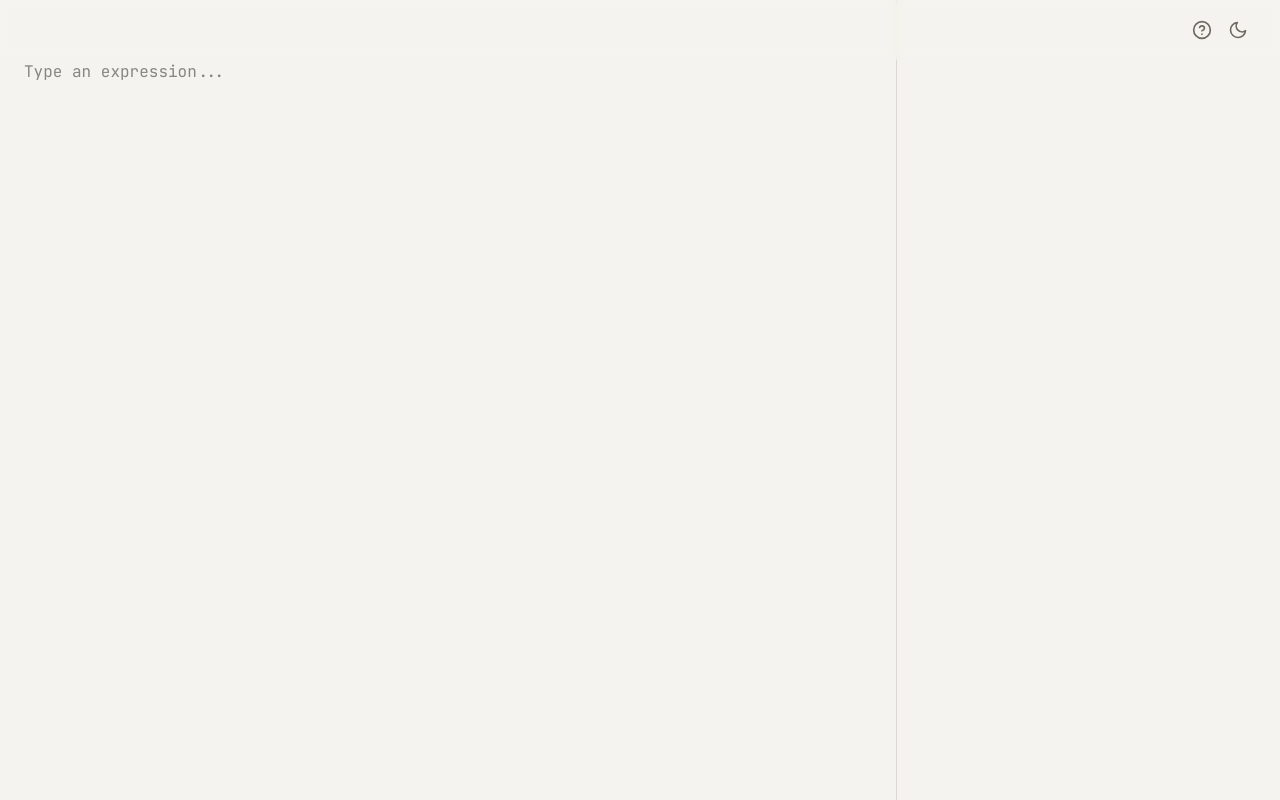
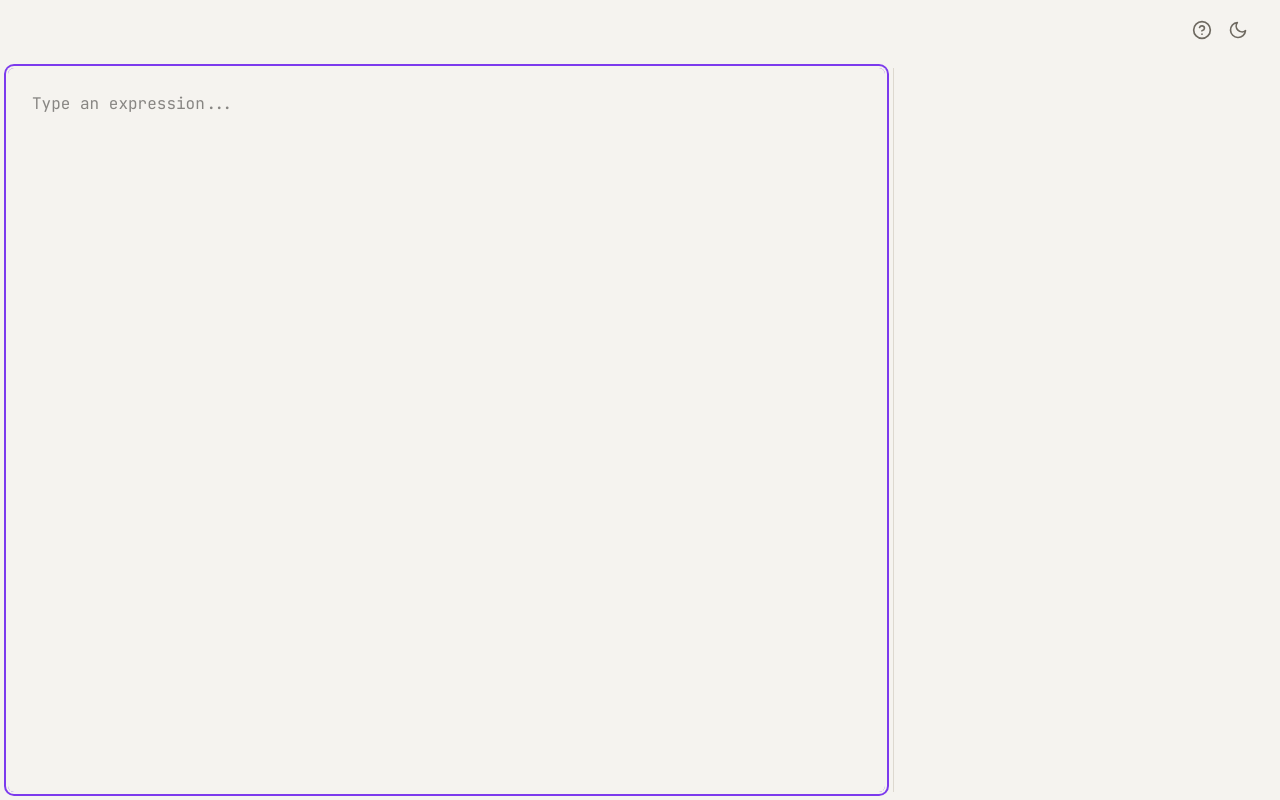
Before and after one commit to danielakl/quick-calc, a Next.js app: page / in a window 1280 px wide. Built offline with nearby package versions, Linux system fonts and the light colour scheme.

Commit message:
Refactor calc header

```diff
--- a/src/components/Calculator.tsx
+++ b/src/components/Calculator.tsx
@@ -1,12 +1,6 @@
 "use client";
 
-import {
-  useState,
-  useRef,
-  useCallback,
-  useEffect,
-  useSyncExternalStore,
-} from "react";
+import { useState, useRef, useCallback, useEffect, useSyncExternalStore } from "react";
 import { useCalcStore, initFromURL } from "@/stores/useCalcStore";
 import { initTheme } from "@/stores/useThemeStore";
 import HelpModal from "./HelpModal";
@@ -33,8 +27,7 @@ export default function Calculator() {
 
   const handleScroll = useCallback((e: React.UIEvent<HTMLElement>) => {
     const source = e.currentTarget;
-    const target =
-      source === textareaRef.current ? resultsRef.current : textareaRef.current;
+    const target = source === textareaRef.current ? resultsRef.current : textareaRef.current;
     if (target) {
       target.scrollTop = source.scrollTop;
     }
@@ -64,23 +57,18 @@ export default function Calculator() {
     }
   }, [hasResults]);
 
-  if (!hydrated) {
   return (
-      <div className="flex h-screen items-center justify-center bg-background">
-        <div className="text-muted font-sans text-sm">Loading...</div>
-      </div>
-    );
-  }
-
-  return (
-    <div className="relative flex h-screen bg-background font-sans">
-      <header className="absolute inset-x-0 top-0 z-10 flex items-center justify-end bg-background/30 px-6 py-3 backdrop-blur-xs">
+    <div className="flex h-screen flex-col bg-background font-sans">
+      {hydrated ? (
+        <>
+          <header className="flex justify-end px-6 py-3">
             <HelpModal />
             <ThemeToggle />
           </header>
 
+          <div className="flex min-h-0 flex-1 gap-2 p-2">
             {/* Input area */}
-      <div className="relative min-w-0 flex-1">
+            <div className="min-w-0 flex-1">
               <textarea
                 id="calc-input"
                 data-testid="calc-input"
@@ -90,7 +78,7 @@ export default function Calculator() {
                 onChange={(e) => setText(e.target.value)}
                 onScroll={handleScroll}
                 onFocus={() => setPreviewMode(true)}
-          className="hide-scrollbar absolute inset-0 h-full w-full overflow-x-auto overflow-y-scroll whitespace-nowrap bg-transparent px-6 pb-6 pt-[calc(0.75rem*2+2.25rem)] font-mono text-base leading-6 text-foreground caret-caret selection:bg-selection transition-colors duration-150 ease-in-out focus:outline-none focus:ring-2 focus:ring-accent focus:ring-offset-2 focus:ring-offset-background"
+                className="rounded-md hide-scrollbar h-full w-full overflow-x-auto overflow-y-scroll whitespace-nowrap bg-transparent p-6 font-mono text-base leading-6 text-foreground caret-caret selection:bg-selection transition-colors duration-150 ease-in-out focus:outline-none focus:ring-2 focus:ring-accent focus:ring-offset-2 focus:ring-offset-background"
                 placeholder="Type an expression..."
                 aria-label="Calculator input"
                 wrap="off"
@@ -102,15 +90,14 @@ export default function Calculator() {
             {/* Results panel — overlay on mobile, in-flow on desktop */}
             <div
               onClick={() => previewMode && setPreviewMode(false)}
-        className={`flex sm:relative sm:inset-auto overflow-hidden bg-background transition-[width,opacity] duration-300 ease-in-out ${
-          previewMode ? "w-[30%]" : "absolute right-0 top-0 bottom-0 w-4/5"
+              className={`overflow-hidden border-l border-border transition-[width,opacity] duration-300 ease-in-out ${
+                previewMode ? "w-[30%]" : "w-4/5"
               }`}
             >
-        <div className="w-px shrink-0 bg-border" />
               <div
                 ref={resultsRef}
                 data-testid="calc-results"
-          className="min-w-0 flex-1 overflow-y-auto px-6 pb-6 pt-[calc(0.75rem*2+2.25rem)] font-mono text-base leading-6"
+                className="h-full overflow-y-auto p-6 font-mono text-base leading-6"
                 onScroll={handleScroll}
               >
                 {paddedResults.map((result, i) => (
@@ -119,5 +106,10 @@ export default function Calculator() {
               </div>
             </div>
           </div>
+        </>
+      ) : (
+        <div className="text-muted m-auto text-sm">Loading...</div>
+      )}
+    </div>
   );
 }
```
Lines whose indentation alone changed are shown as unchanged.
